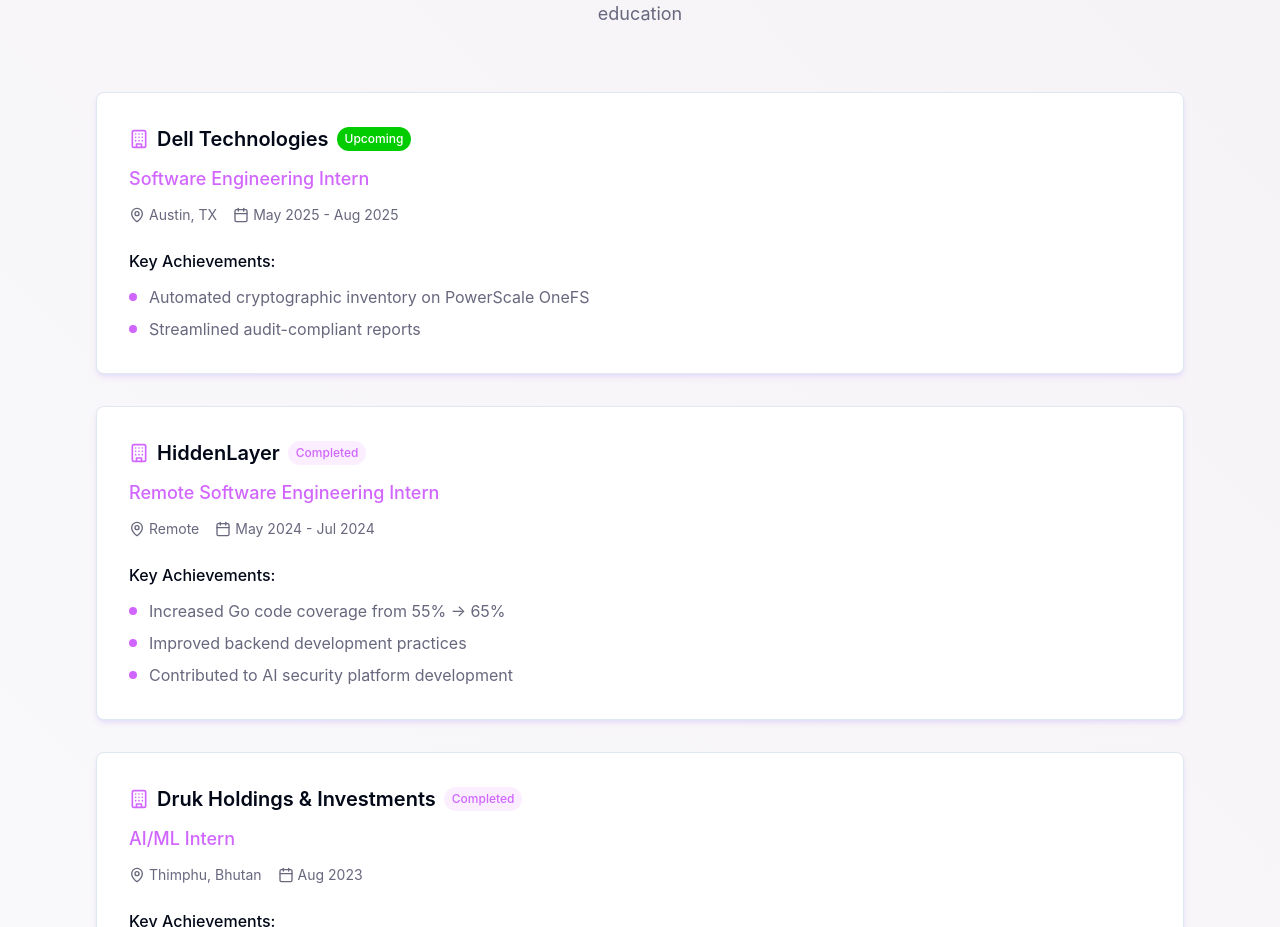
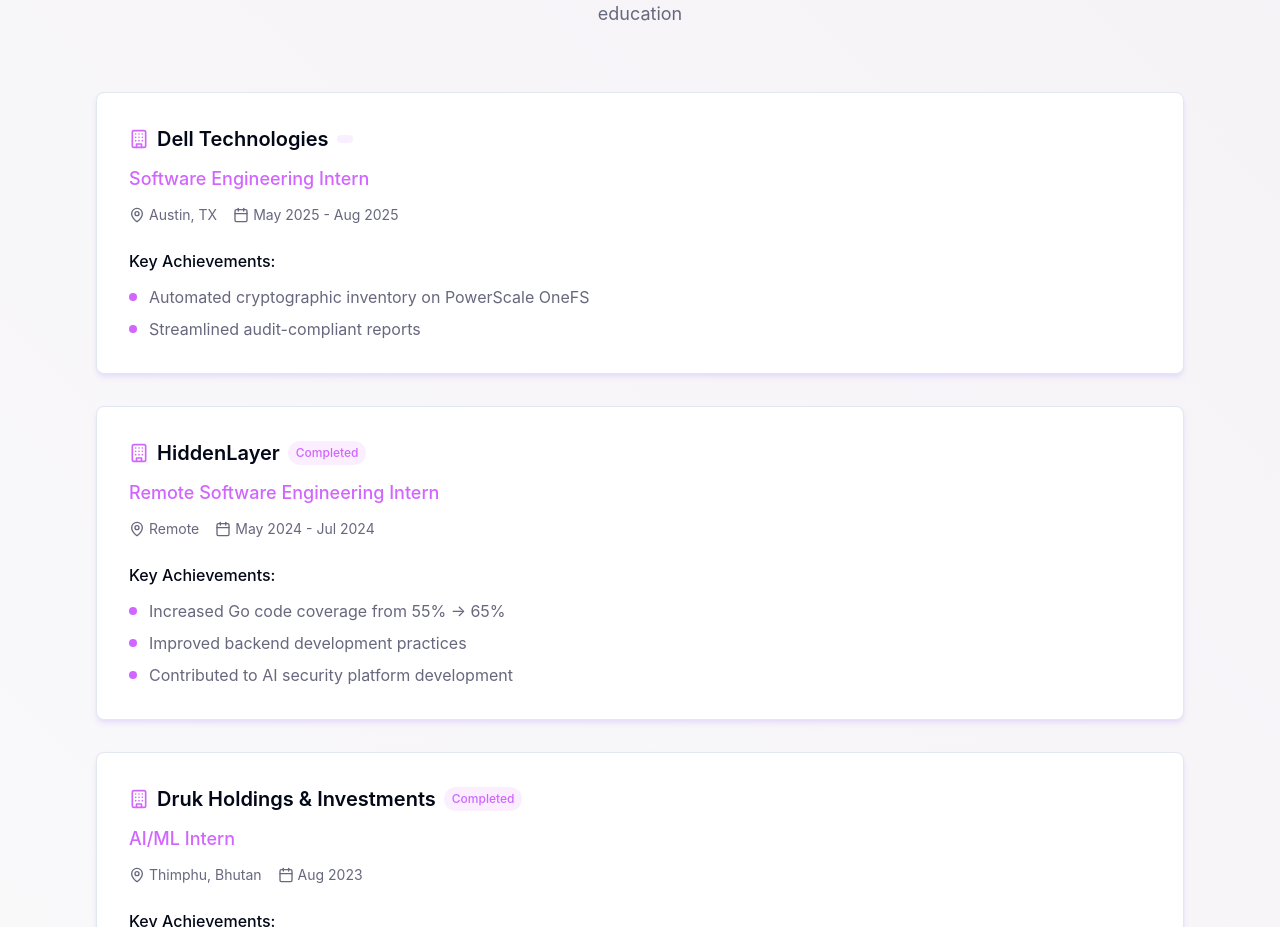
Before and after one commit to abashyal/tenzin-bytes-bloom, a React (Vite) app: page / in a window 1280 px wide. Shown: the part 2660-3587 px from the top of the page. Built offline with nearby package versions, Linux system fonts and the light colour scheme.

Commit message:
Code edited in Lovable Code Editor
Edited UI in Lovable

```diff
--- a/src/components/ExperienceSection.tsx
+++ b/src/components/ExperienceSection.tsx
@@ -8,7 +8,6 @@ const ExperienceSection = () => {
       position: "Software Engineering Intern",
       location: "Austin, TX",
       period: "May 2025 - Aug 2025",
-      type: "Upcoming",
       achievements: [
         "Automated cryptographic inventory on PowerScale OneFS",
         "Streamlined audit-compliant reports"
```
